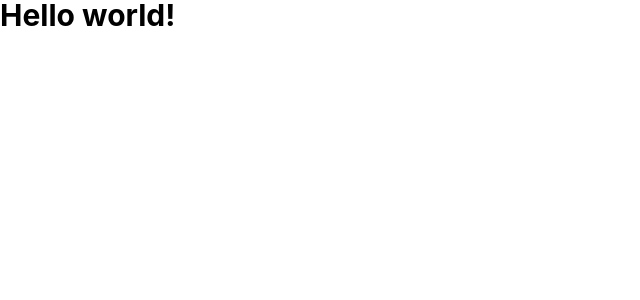
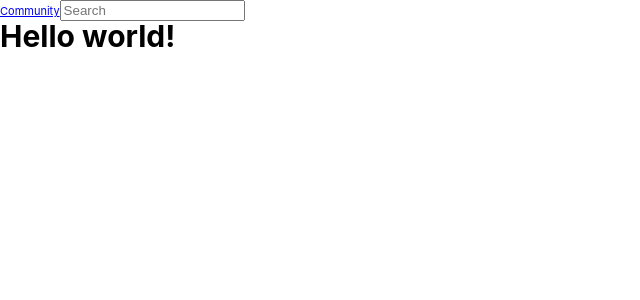
Before and after one commit to ZUITOPIA/reddit-clone, a Next.js app in the folder client/: page / in a window 1280 px wide. Shown: the top 300 px of the page, without its empty margins (0-640 px from the left). Built offline with nearby package versions, Linux system fonts and the light colour scheme; no server answers.

Commit message:
Nav Bar 생성

```diff
--- /dev/null
+++ b/client/src/components/Nav.tsx
@@ -0,0 +1,31 @@
+import Link from "next/link";
+import { Fragment } from "react";
+import { useAuthState } from "../../context/auth";
+
+const NavBar: React.FC = () => {
+  const { loading, authenticated } = useAuthState();
+  return (
+    <div>
+      <span>
+        <Link href="/">Community</Link>
+      </span>
+      <input type="text" placeholder="Search" />
+
+      {!loading &&
+        (authenticated ? (
+          <button>Logout</button>
+        ) : (
+          <>
+            <Link href="/login">
+              <a>log in</a>
+            </Link>
+            <Link href="/register">
+              <a>sign up</a>
+            </Link>
+          </>
+        ))}
+    </div>
+  );
+};
+
+export default NavBar;
--- a/client/src/pages/_app.tsx
+++ b/client/src/pages/_app.tsx
@@ -5,14 +5,23 @@ import { AuthProvider } from "../../context/auth";
 import { ThemeProvider } from "styled-components";
 import { GlobalStyle } from "../styles/global-style";
 import { theme } from "../styles/theme";
+import { useRouter } from "next/router";
+import NavBar from "../components/Nav";
 
 function MyApp({ Component, pageProps }: AppProps) {
   Axios.defaults.baseURL = process.env.NEXT_PUBLIC_SERVER_BASE_URL + "/api";
+  Axios.defaults.withCredentials = true;
+
+  const { pathname } = useRouter();
+  const authRoutes = ["/login", "/register"];
+  const authRoute = authRoutes.includes(pathname);
+
   return (
     <>
       <GlobalStyle />
       <ThemeProvider theme={theme}>
         <AuthProvider>
+          {!authRoute && <NavBar />}
           <Component {...pageProps} />
         </AuthProvider>
       </ThemeProvider>
```
